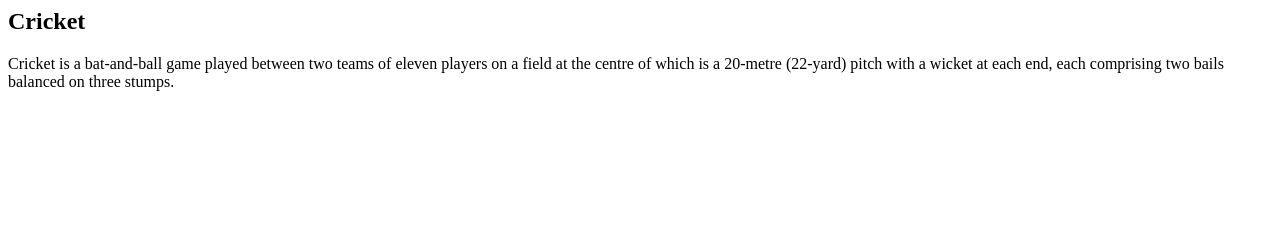
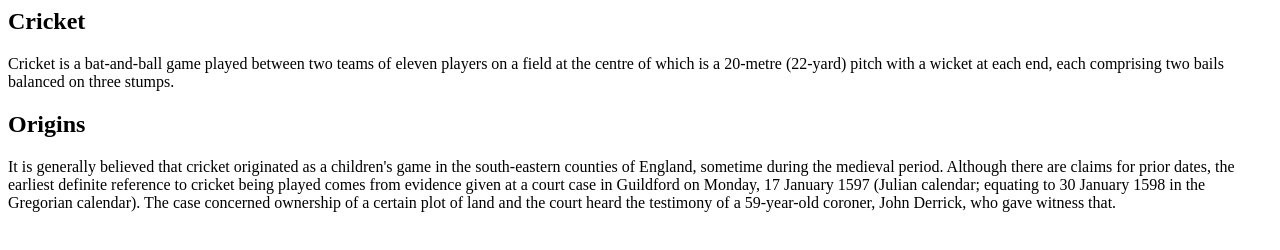
Before and after one commit to karan-pharate/ui-assignment, a plain HTML site: page htmlTags.html in a window 1280 px wide. Drawn offline with Linux system fonts and the light colour scheme.

Commit message:
adds div tag

```diff
--- a/htmlTags.html
+++ b/htmlTags.html
@@ -11,5 +11,20 @@
                      two bails balanced on three stumps.
                 </p>
             </section>
+            <div>
+                <h2>Origins</h2>
+                <p>It is generally believed that cricket originated
+                    as a children's game in the south-eastern counties
+                    of England, sometime during the medieval period.
+                    Although there are claims for prior dates, the
+                    earliest definite reference to cricket being played
+                    comes from evidence given at a court case in
+                    Guildford on Monday, 17 January 1597
+                    (Julian calendar; equating to 30 January 1598 in
+                    the Gregorian calendar). The case concerned
+                    ownership of a certain plot of land and the
+                    court heard the testimony of a 59-year-old
+                    coroner, John Derrick, who gave witness that.</p>
+            </div>
         </body>
 </html>
```
